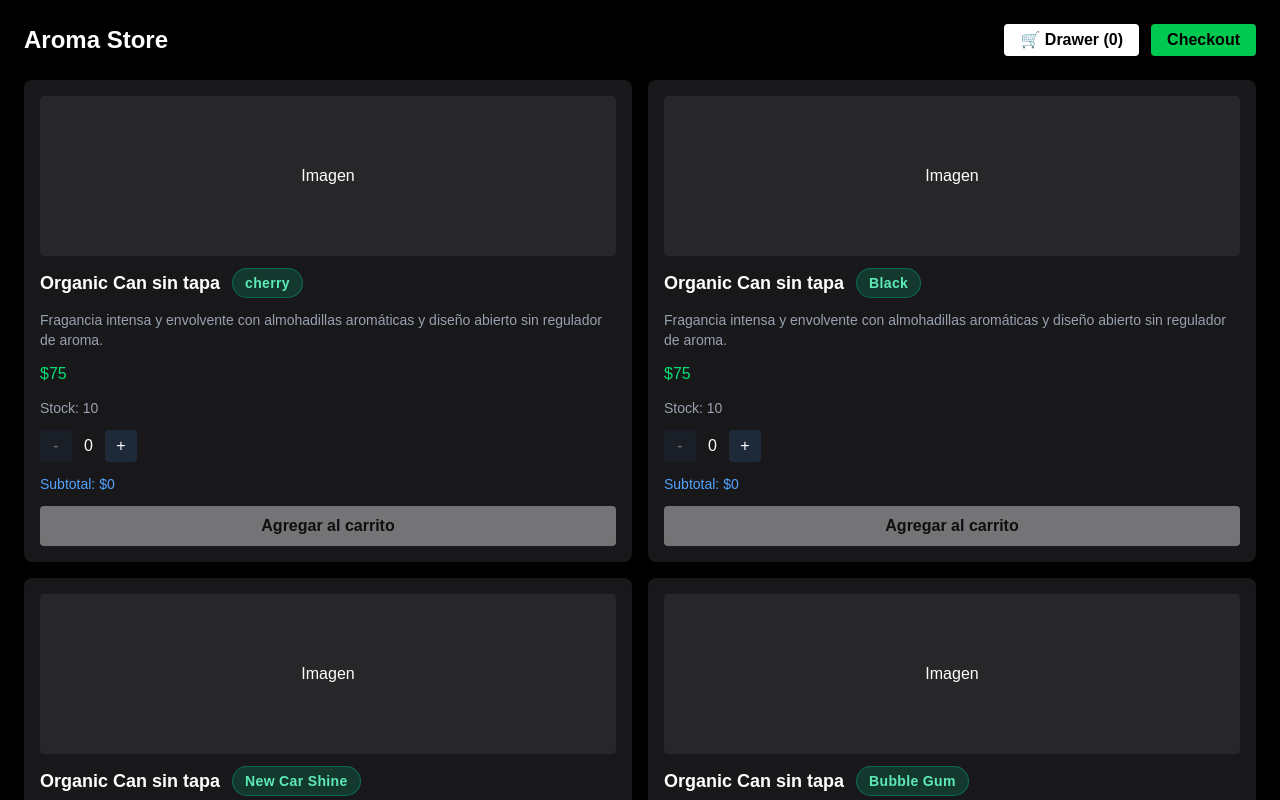
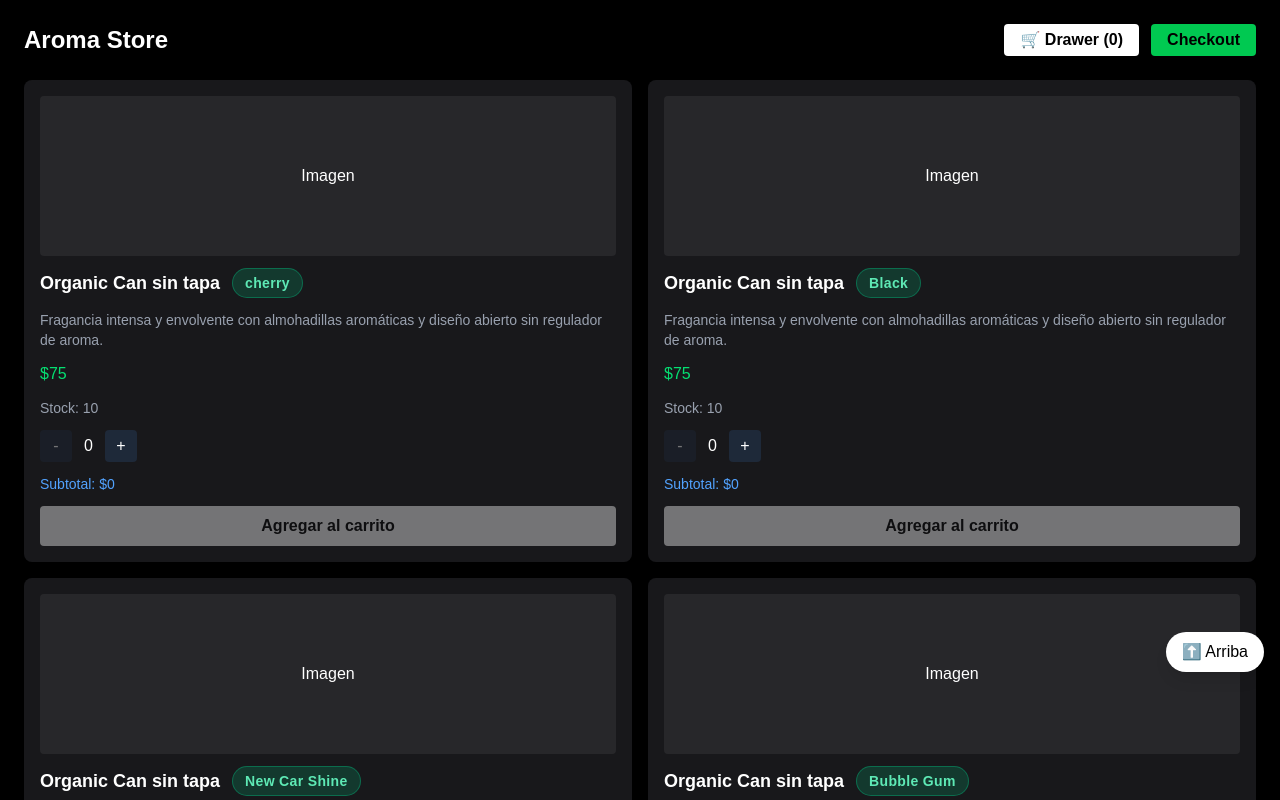
Before and after one commit to Eduardogona/aroma-store, a Next.js app: page / in a window 1280 px wide. Shown: the top 800 px of the page. Built offline with nearby package versions, Linux system fonts and the light colour scheme.

Commit message:
update products

```diff
--- a/app/page.tsx
+++ b/app/page.tsx
@@ -413,6 +413,16 @@ export default function Home() {
         onClose={() => setOpenCart(false)}
       />
 
+
+<button
+  onClick={() => window.scrollTo({ top: 0, behavior: "smooth" })}
+  className="fixed bottom-32 right-4 bg-white text-black px-4 py-2 rounded-full shadow-lg z-50"
+>
+  ⬆️ Arriba
+</button>
     </main>
+
+
+
   );
 }
```
